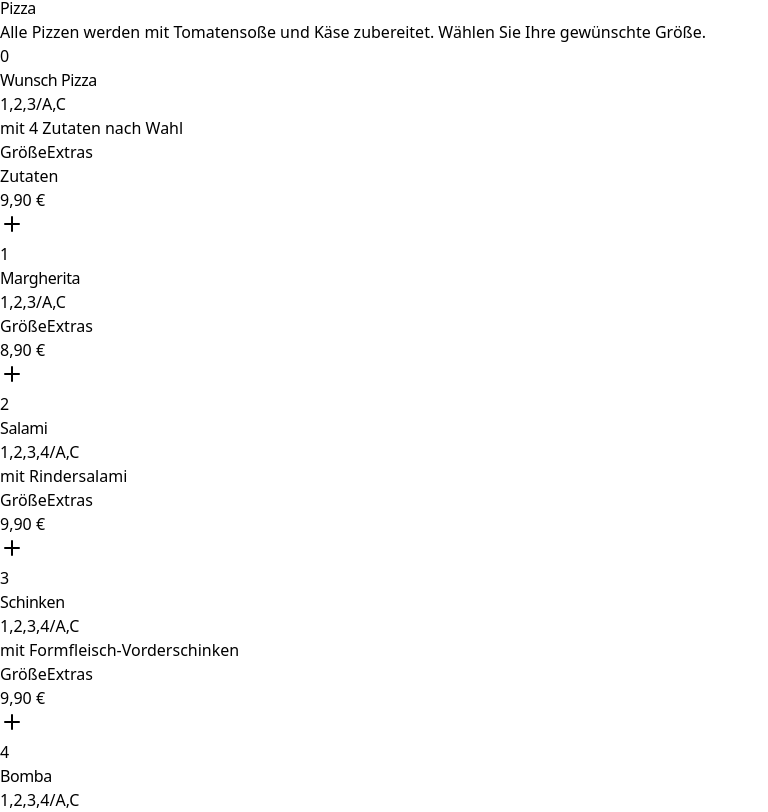
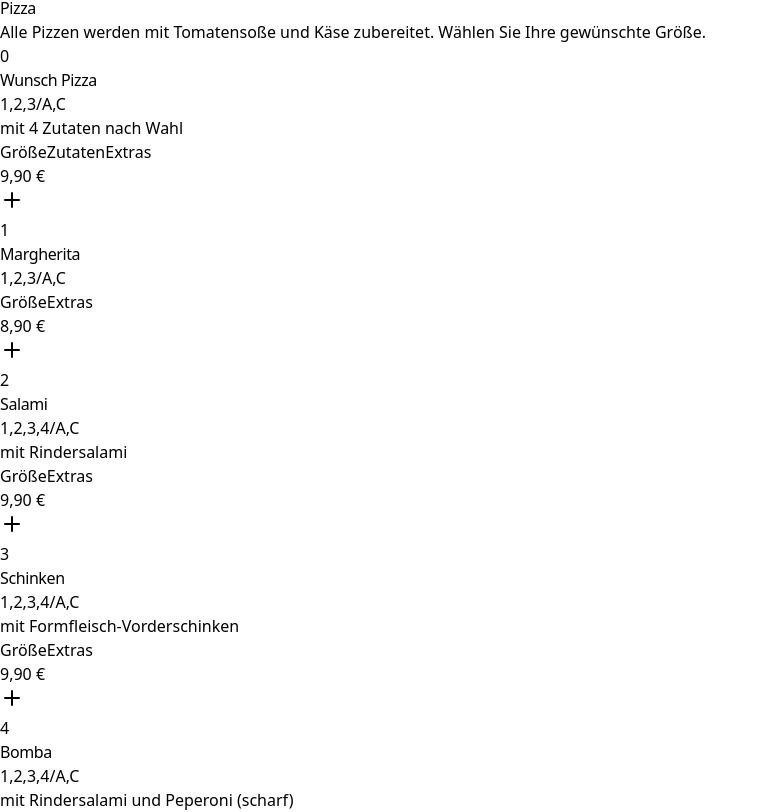
Before and after one commit to ecoezer/foodtaxi, a React (Vite) app: page / in a window 1280 px wide. Shown: the part 2712-3524 px from the top of the page, without its empty margins (0-768 px from the left). Built offline with nearby package versions, Linux system fonts and the light colour scheme.

Commit message:
Fix Pizza Size Validation and Button Order

```diff
--- a/src/components/MenuSection.tsx
+++ b/src/components/MenuSection.tsx
@@ -113,6 +113,43 @@ const MenuSection: React.FC<MenuSectionProps> = ({
     const extrasPrice = extras.length * 1.50;
 
     return basePrice + extrasPrice;
+  };
+
+  // Check if item can be added to cart
+  const canAddToCart = (item: MenuItem) => {
+    const hasSizes = item.sizes && item.sizes.length > 0;
+    const selectedSize = selectedSizes[item.id];
+    const itemIngredients = selectedIngredients[item.id] || [];
+    const isWunschPizza = item.isWunschPizza;
+
+    // For items with sizes (pizzas), size must be selected
+    if (hasSizes && !selectedSize) {
+      return false;
+    }
+
+    // For Wunsch Pizza, at least one ingredient must be selected
+    if (isWunschPizza && itemIngredients.length === 0) {
+      return false;
+    }
+
+    return true;
+  };
+
+  const getAddButtonTooltip = (item: MenuItem) => {
+    const hasSizes = item.sizes && item.sizes.length > 0;
+    const selectedSize = selectedSizes[item.id];
+    const itemIngredients = selectedIngredients[item.id] || [];
+    const isWunschPizza = item.isWunschPizza;
+
+    if (hasSizes && !selectedSize) {
+      return 'Bitte wählen Sie eine Größe';
+    }
+
+    if (isWunschPizza && itemIngredients.length === 0) {
+      return 'Bitte wählen Sie mindestens eine Zutat';
+    }
+
+    return 'Zum Warenkorb hinzufügen';
   };
 
   const openSizePopup = (itemId: number) => {
@@ -425,6 +462,8 @@ const MenuSection: React.FC<MenuSectionProps> = ({
           const itemExtras = selectedExtras[item.id] || [];
           const isWunschPizza = item.isWunschPizza;
           const isPizza = item.isPizza || item.isWunschPizza;
+          const canAdd = canAddToCart(item);
+          const buttonTooltip = getAddButtonTooltip(item);
 
           return (
             <div
@@ -536,9 +575,10 @@ const MenuSection: React.FC<MenuSectionProps> = ({
 
                 {/* Right side - Price and controls - Mobile smaller gaps */}
                 <div className="flex flex-col items-end gap-1.5 md:gap-2 flex-shrink-0 relative z-10">
-                  {/* Size and Extras buttons on the same line */}
-                  <div className="flex items-center gap-1 md:gap-1.5">
-                    {/* Size selector button - positioned slightly to the left */}
+                  {/* Button order for Wunsch Pizza: Größe, then Zutaten, then Extras on same line */}
+                  {isWunschPizza ? (
+                    <>
+                      {/* Size selector button first for Wunsch Pizza */}
                       {hasSizes && (
                         <button
                           type="button"
@@ -554,7 +594,55 @@ const MenuSection: React.FC<MenuSectionProps> = ({
                         </button>
                       )}
 
-                    {/* Pizza extras selector button for all pizzas */}
+                      {/* Ingredients selector button second for Wunsch Pizza */}
+                      <button
+                        type="button"
+                        onClick={() => openIngredientsPopup(item.id)}
+                        className="flex items-center gap-1 md:gap-1.5 px-1.5 md:px-2 py-1 md:py-1.5 bg-green-50 hover:bg-green-100 border border-green-200 hover:border-green-300 rounded-md transition-all duration-300 text-xs font-medium text-green-700"
+                      >
+                        <span>Zutaten</span>
+                        {itemIngredients.length > 0 && (
+                          <span className="bg-green-200 text-green-800 text-xs rounded-full w-4 h-4 flex items-center justify-center font-bold">
+                            {itemIngredients.length}
+                          </span>
+                        )}
+                      </button>
+
+                      {/* Extras selector button third for Wunsch Pizza, on same line as ingredients */}
+                      <button
+                        type="button"
+                        onClick={() => openExtrasPopup(item.id)}
+                        className="flex items-center gap-1 md:gap-1.5 px-1.5 md:px-2 py-1 md:py-1.5 bg-purple-50 hover:bg-purple-100 border border-purple-200 hover:border-purple-300 rounded-md transition-all duration-300 text-xs font-medium text-purple-700"
+                      >
+                        <span>Extras</span>
+                        {itemExtras.length > 0 && (
+                          <span className="bg-purple-200 text-purple-800 text-xs rounded-full w-4 h-4 flex items-center justify-center font-bold">
+                            {itemExtras.length}
+                          </span>
+                        )}
+                      </button>
+                    </>
+                  ) : (
+                    <>
+                      {/* Regular pizza/item button order */}
+                      <div className="flex items-center gap-1 md:gap-1.5">
+                        {/* Size selector button */}
+                        {hasSizes && (
+                          <button
+                            type="button"
+                            onClick={() => openSizePopup(item.id)}
+                            className="flex items-center gap-1 md:gap-1.5 px-1.5 md:px-2 py-1 md:py-1.5 bg-blue-50 hover:bg-blue-100 border border-blue-200 hover:border-blue-300 rounded-md transition-all duration-300 text-xs font-medium text-blue-700"
+                          >
+                            <span>Größe</span>
+                            {selectedSize && (
+                              <span className="bg-blue-200 text-blue-800 text-xs rounded-full w-4 h-4 flex items-center justify-center font-bold">
+                                ✓
+                              </span>
+                            )}
+                          </button>
+                        )}
+
+                        {/* Pizza extras selector button for regular pizzas */}
                         {isPizza && (
                           <button
                             type="button"
@@ -570,21 +658,7 @@ const MenuSection: React.FC<MenuSectionProps> = ({
                           </button>
                         )}
                       </div>
-
-                  {/* Wunsch Pizza ingredient selector button */}
-                  {isWunschPizza && (
-                    <button
-                      type="button"
-                      onClick={() => openIngredientsPopup(item.id)}
-                      className="flex items-center gap-1 md:gap-1.5 px-1.5 md:px-2 py-1 md:py-1.5 bg-green-50 hover:bg-green-100 border border-green-200 hover:border-green-300 rounded-md transition-all duration-300 text-xs font-medium text-green-700"
-                    >
-                      <span>Zutaten</span>
-                      {itemIngredients.length > 0 && (
-                        <span className="bg-green-200 text-green-800 text-xs rounded-full w-4 h-4 flex items-center justify-center font-bold">
-                          {itemIngredients.length}
-                        </span>
-                      )}
-                    </button>
+                    </>
                   )}
 
                   {/* Mobile smaller price display box */}
@@ -610,17 +684,13 @@ const MenuSection: React.FC<MenuSectionProps> = ({
                   <button
                     type="button"
                     onClick={() => handleAddToOrder(item)}
-                    disabled={isWunschPizza && itemIngredients.length === 0}
+                    disabled={!canAdd}
                     className={`w-8 h-8 md:w-9 md:h-9 rounded-md md:rounded-lg text-white transition-all duration-300 flex items-center justify-center shadow-md hover:shadow-lg transform hover:scale-105 active:scale-95 focus:outline-none focus:ring-2 focus:ring-orange-500 focus:ring-offset-2 group-hover:rotate-3 ${
-                      isWunschPizza && itemIngredients.length === 0
+                      !canAdd
                         ? 'bg-gray-400 cursor-not-allowed'
                         : 'bg-gradient-to-br from-orange-500 to-orange-600 hover:from-orange-600 hover:to-orange-700'
                     }`}
-                    title={
-                      isWunschPizza && itemIngredients.length === 0
-                        ? 'Bitte wählen Sie mindestens eine Zutat'
-                        : 'Zum Warenkorb hinzufügen'
-                    }
+                    title={buttonTooltip}
                   >
                     <Plus className="w-4 h-4" />
                   </button>
```
Lines whose indentation alone changed are shown as unchanged.
